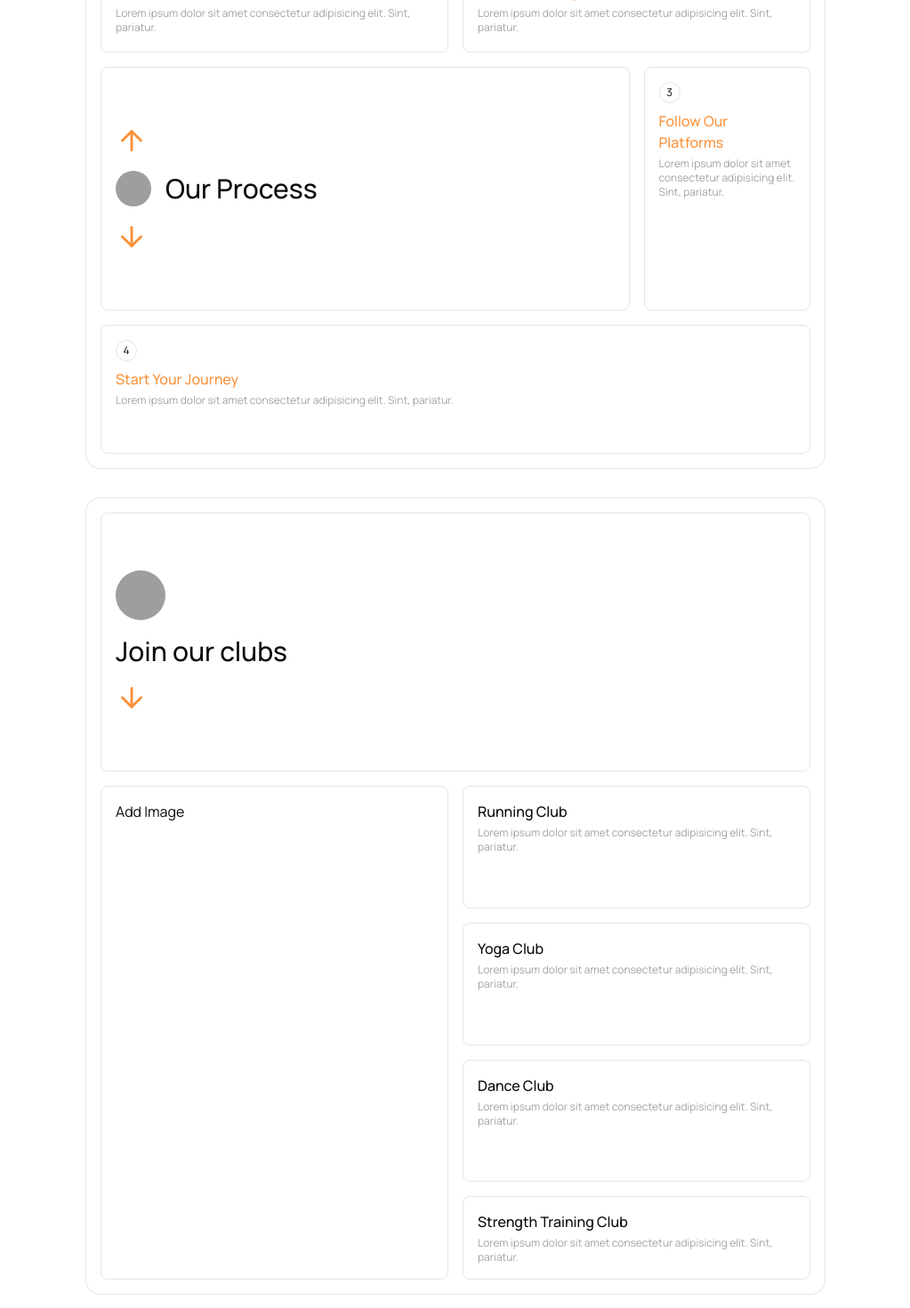
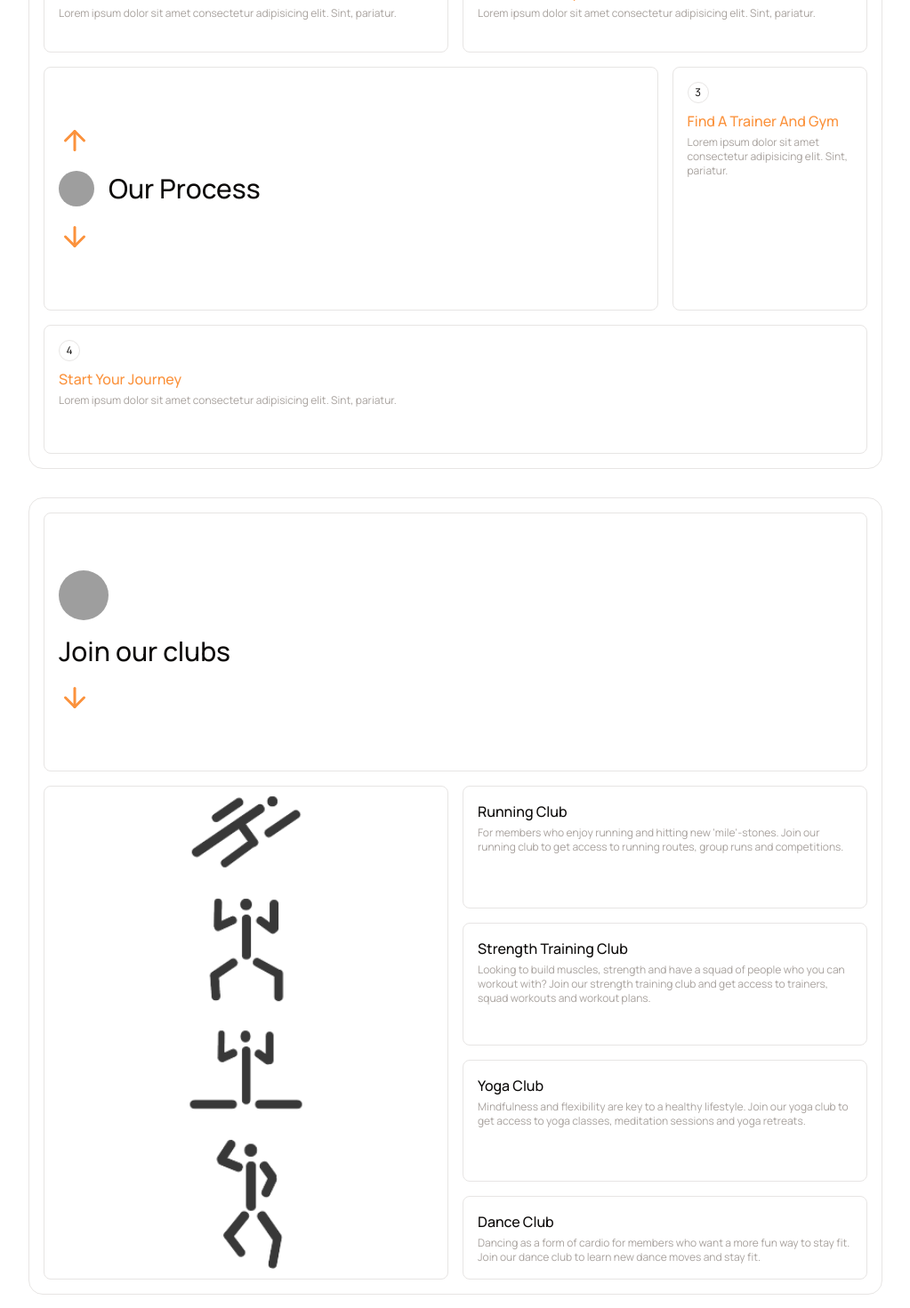
Before and after one commit to Lilianada/Fitcreatives, a Next.js app: page / in a window 1280 px wide. Shown: the part 1080-2550 px from the top of the page at 89% size, without its empty margins (128-1151 px from the left). Built offline with nearby package versions, Linux system fonts and the light colour scheme; grey boxes are pictures that could not be loaded; a web font is replaced by a local one.

Commit message:
updates to app

```diff
--- a/src/app/layout.jsx
+++ b/src/app/layout.jsx
@@ -19,7 +19,7 @@ export default function RootLayout({ children }) {
           enableSystem
           disableTransitionOnChange
         >
-          <div className="grid gap-4 items-center justify-items-center py-2 px-4 sm:px-8 sm:py-4 max-w-xl md:max-w-2xl lg:max-w-4xl mx-auto relative">
+          <div className="grid gap-4 items-center justify-items-center py-2 px-4 sm:px-8 sm:py-4 max-w-xl md:max-w-2xl lg:max-w-5xl mx-auto relative">
             <Header />
             <main className="w-full  min-h-[calc(100vh_-_12rem)] ">{children}</main>
             <CallToAction />
--- a/src/components/home/Clubs.jsx
+++ b/src/components/home/Clubs.jsx
@@ -16,21 +16,36 @@ export default function Clubs() {
               <h2 className="text-3xl font-medium leading-tight">
                 Join our clubs
               </h2>
-              <div className="text-4xl text-orange-400 ">
+              <div className="text-4xl text-orange-400">
                 {/* <FiArrowRight className="hidden sm:block" /> */}
                 <FiArrowDown className="block" />
               </div>
             </div>
           </div>
 
-          <div className="col-span-2 row-span-4 border p-4 rounded-lg">Add Image</div>
+          <div
+            className="hidden sm:block col-span-2 row-span-4 border p-4 rounded-lg"
+            style={{ backgroundImage: `url("/assets/clubs.png")`, backgroundSize: "cover", backgroundPosition: "center", backgroundRepeat: "no-repeat" }}
+          ></div>
 
           <div className="col-span-2 row-span-1 border p-4 rounded-lg">
             <div className="flex flex-col">
               <h3 className="text-base font-medium">Running Club</h3>
               <p className="mt-1 text-xs text-stone-400 dark:text-stone-400 ">
-                Lorem ipsum dolor sit amet consectetur adipisicing elit. Sint,
-                pariatur.
+                For members who enjoy running and hitting new 'mile'-stones.
+                Join our running club to get access to running routes, group
+                runs and competitions.
+              </p>
+            </div>
+          </div>
+
+          <div className="col-span-2 row-span-1 border p-4 rounded-lg">
+            <div className="flex flex-col">
+              <h3 className="text-base font-medium">Strength Training Club</h3>
+              <p className="mt-1 text-xs text-stone-400 dark:text-stone-400 ">
+                Looking to build muscles, strength and have a squad of people
+                who you can workout with? Join our strength training club and
+                get access to trainers, squad workouts and workout plans.
               </p>
             </div>
           </div>
@@ -39,8 +54,9 @@ export default function Clubs() {
             <div className="flex flex-col">
               <h3 className="text-base font-medium">Yoga Club</h3>
               <p className="mt-1 text-xs text-stone-400 dark:text-stone-400 ">
-                Lorem ipsum dolor sit amet consectetur adipisicing elit. Sint,
-                pariatur.
+                Mindfulness and flexibility are key to a healthy lifestyle. Join
+                our yoga club to get access to yoga classes, meditation sessions
+                and yoga retreats.
               </p>
             </div>
           </div>
@@ -49,18 +65,9 @@ export default function Clubs() {
             <div className="flex flex-col">
               <h3 className="text-base font-medium">Dance Club</h3>
               <p className="mt-1 text-xs text-stone-400 dark:text-stone-400 ">
-                Lorem ipsum dolor sit amet consectetur adipisicing elit. Sint,
-                pariatur.
-              </p>
-            </div>
-          </div>
-
-          <div className="col-span-2 row-span-1 border p-4 rounded-lg">
-            <div className="flex flex-col">
-              <h3 className="text-base font-medium">Strength Training Club</h3>
-              <p className="mt-1 text-xs text-stone-400 dark:text-stone-400 ">
-                Lorem ipsum dolor sit amet consectetur adipisicing elit. Sint,
-                pariatur.
+                Dancing as a form of cardio for members who want a more fun way
+                to stay fit. Join our dance club to learn new dance moves and
+                stay fit.
               </p>
             </div>
           </div>
--- a/src/components/home/Mission.jsx
+++ b/src/components/home/Mission.jsx
@@ -61,7 +61,7 @@ const AboutBlock = () => (
     <p className="text-base">
       Fitcreatives is community platform for creatives{" "}
       <span className="text-muted-foreground">
-        share experiences, and motivate each other to stay fit and maintain a
+        to share experiences, and motivate each other to stay fit and maintain a
         healthy lifestyle amidst busy creative careers. We offer resources,
         tips, and workout routines tailored to creatives' unique needs and
         schedules.
@@ -87,7 +87,7 @@ export const MissionSection = () => (
     transition={{
       staggerChildren: 0.05,
     }}
-    className="mx-auto grid max-w-4xl grid-flow-dense grid-cols-12 gap-4 border p-4 rounded-2xl"
+    className="mx-auto grid grid-flow-dense grid-cols-12 gap-4 border p-4 rounded-2xl"
   >
     <HeaderBlock />
     <Blocks
--- a/src/components/home/Process.jsx
+++ b/src/components/home/Process.jsx
@@ -66,7 +66,7 @@ export default function Process() {
                 <span>3</span>
               </div>
               <h3 className="text-base font-medium capitalize  text-orange-400">
-                Follow our platforms
+                Find a trainer and gym
               </h3>
               <p className="mt-1 text-xs text-stone-400 dark:text-stone-400 ">
                 Lorem ipsum dolor sit amet consectetur adipisicing elit. Sint,
```
Also changed, not shown: src/components/form/index.jsx (+113 -105 lines), public/assets/clubs.png (added).
